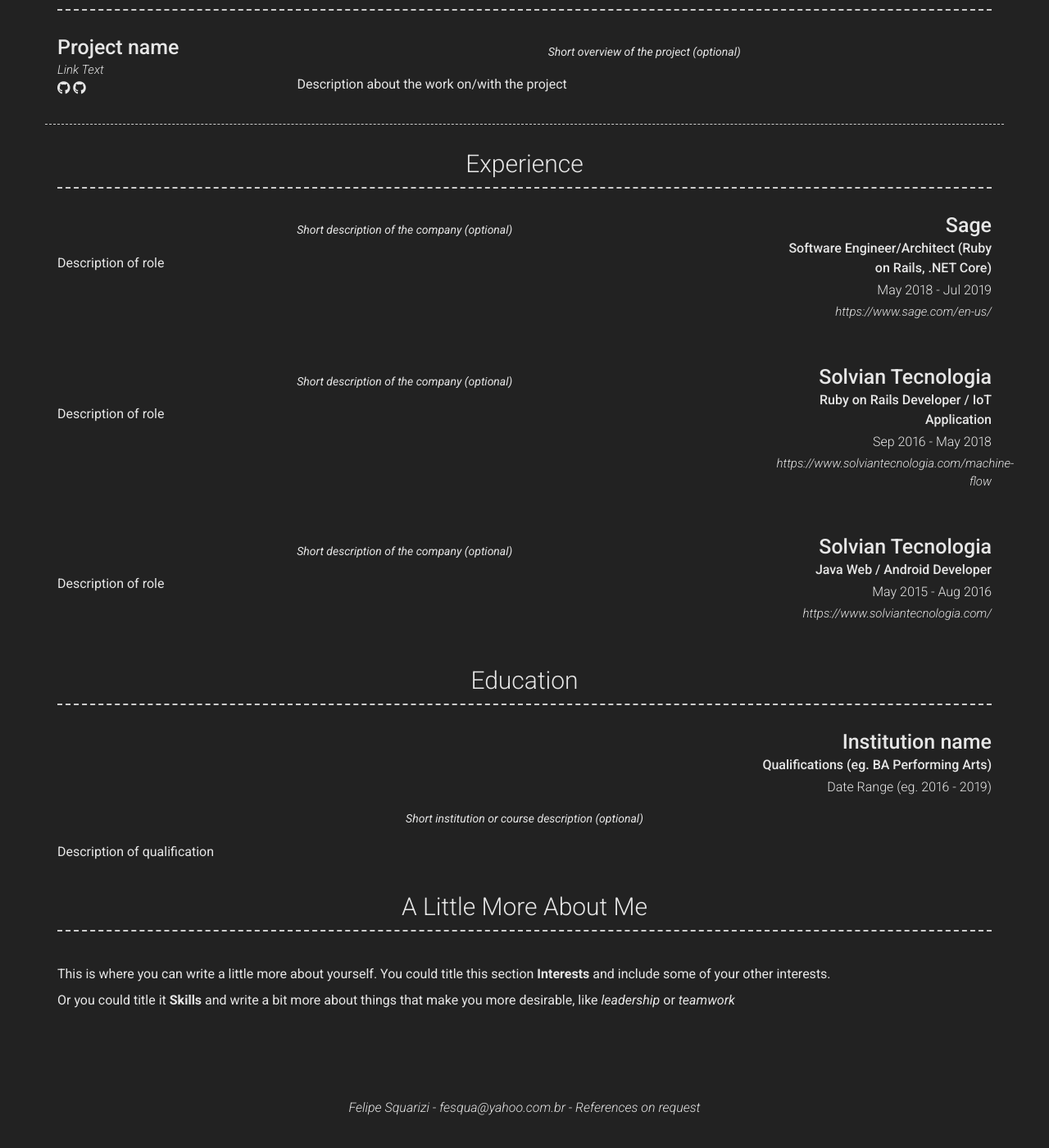
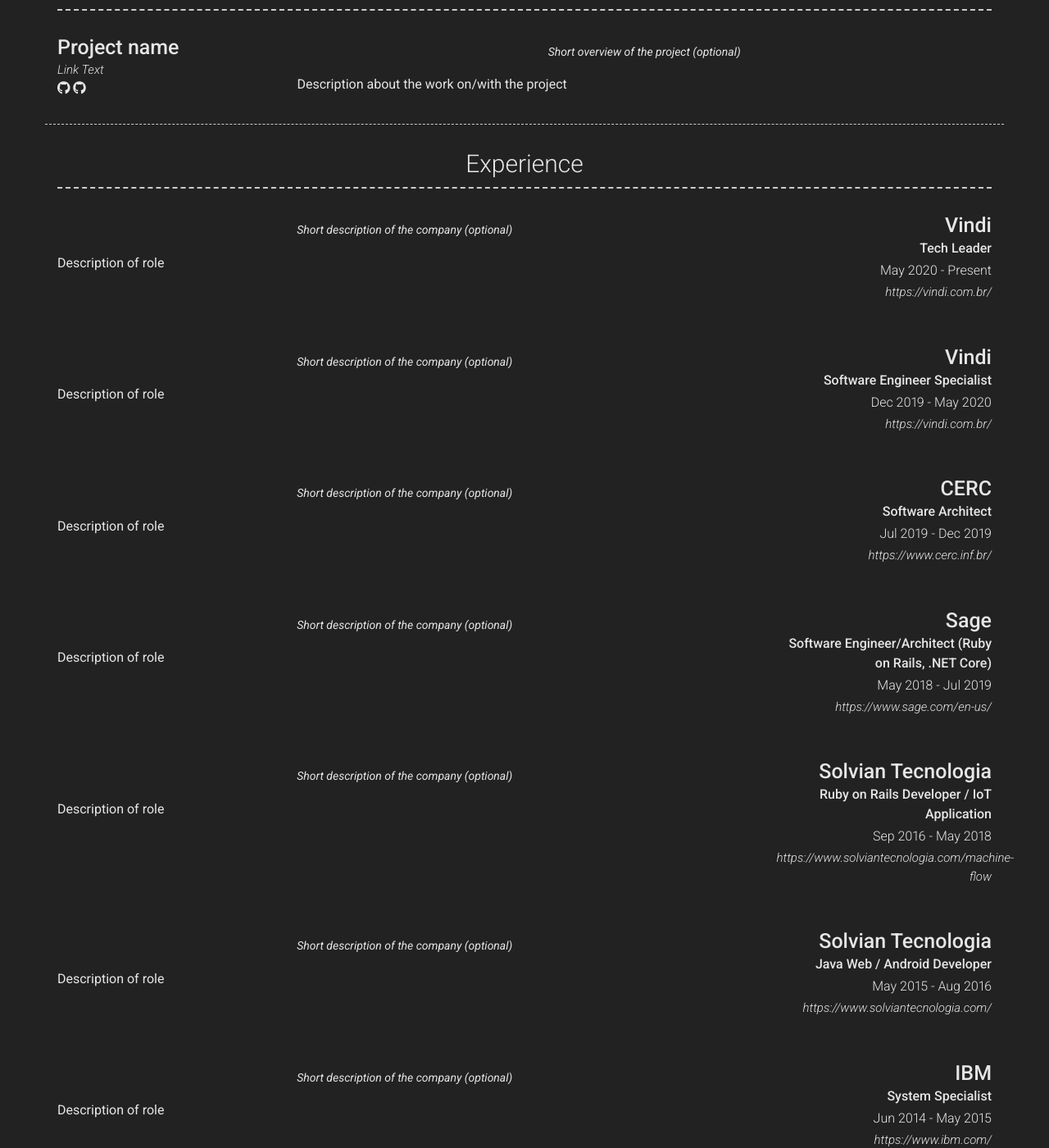
Before and after one commit to squarizi/squarizi.github.io, a Jekyll site: the page built from index.md, in a window 1280 px wide and 1400 px high, scrolled down 940 px. Shown: the whole window at 82% size. Built offline with Jekyll 4.4.1, drawn with Linux system fonts in a browser that asks for light colours; nearby versions of some CDN libraries; before the commit the page ends 2311 px from its top, so only the background shows below that.

Commit message:
including more experiences

```diff
--- a/_config.yml
+++ b/_config.yml
@@ -85,6 +85,33 @@ content:
     layout: list
     content:
       - layout: right
+        title: Vindi
+        sub_title: Tech Leader
+        caption: May 2020 - Present
+        link: https://vindi.com.br/
+        quote: >
+          Short description of the company (optional)
+        description: | # this will include new lines to allow paragraphs
+          Description of role
+      - layout: right
+        title: Vindi
+        sub_title: Software Engineer Specialist
+        caption: Dec 2019 - May 2020
+        link: https://vindi.com.br/
+        quote: >
+          Short description of the company (optional)
+        description: | # this will include new lines to allow paragraphs
+          Description of role
+      - layout: right
+        title: CERC
+        sub_title: Software Architect
+        caption: Jul 2019 - Dec 2019
+        link: https://www.cerc.inf.br/
+        quote: >
+          Short description of the company (optional)
+        description: | # this will include new lines to allow paragraphs
+          Description of role
+      - layout: right
         title: Sage
         sub_title: Software Engineer/Architect (Ruby on Rails, .NET Core)
         caption: May 2018 - Jul 2019
@@ -107,6 +134,15 @@ content:
         sub_title: Java Web / Android Developer
         caption: May 2015 - Aug 2016
         link: https://www.solviantecnologia.com/
+        quote: >
+          Short description of the company (optional)
+        description: | # this will include new lines to allow paragraphs
+          Description of role
+      - layout: right
+        title: IBM
+        sub_title: System Specialist
+        caption: Jun 2014 - May 2015
+        link: https://www.ibm.com/
         quote: >
           Short description of the company (optional)
         description: | # this will include new lines to allow paragraphs
```
